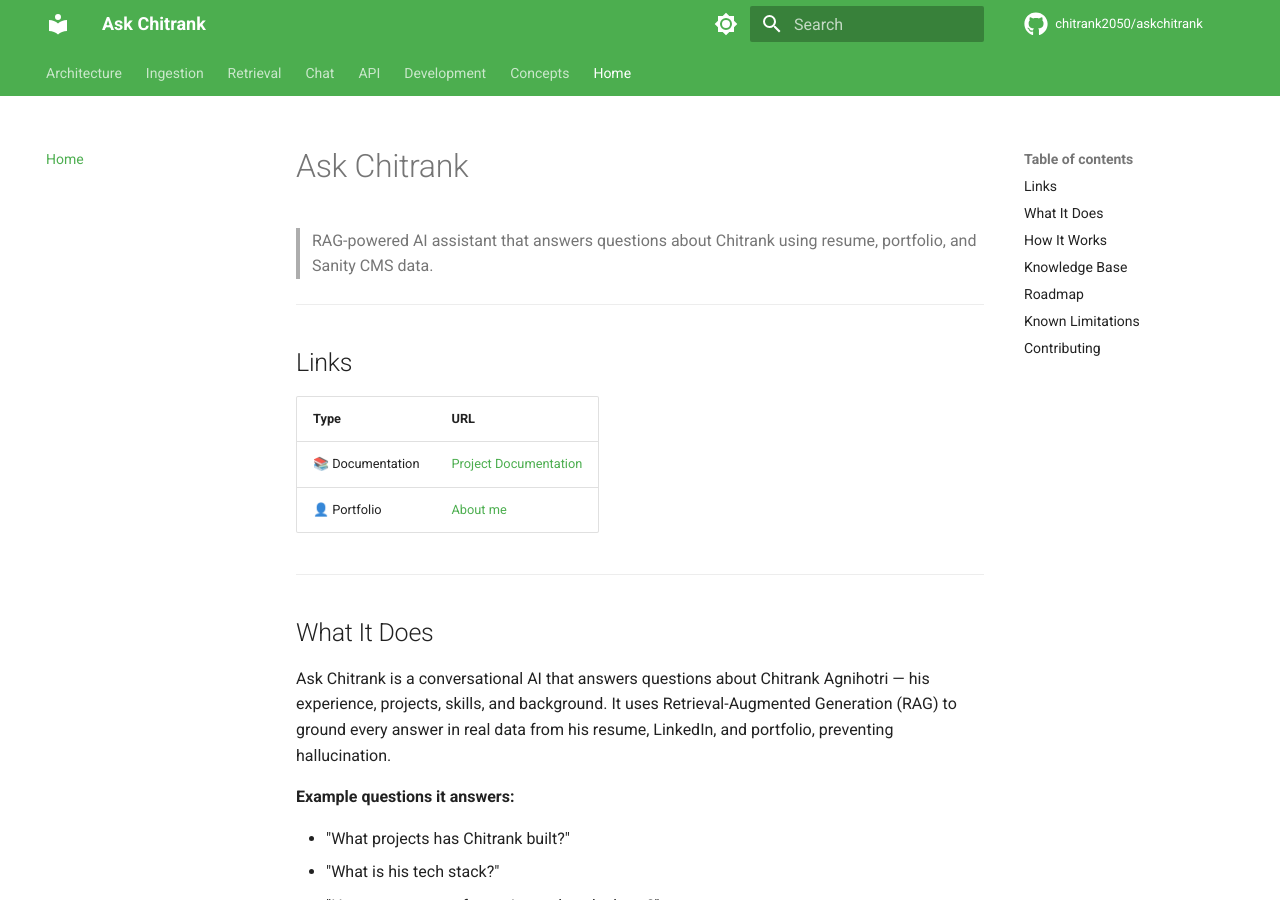
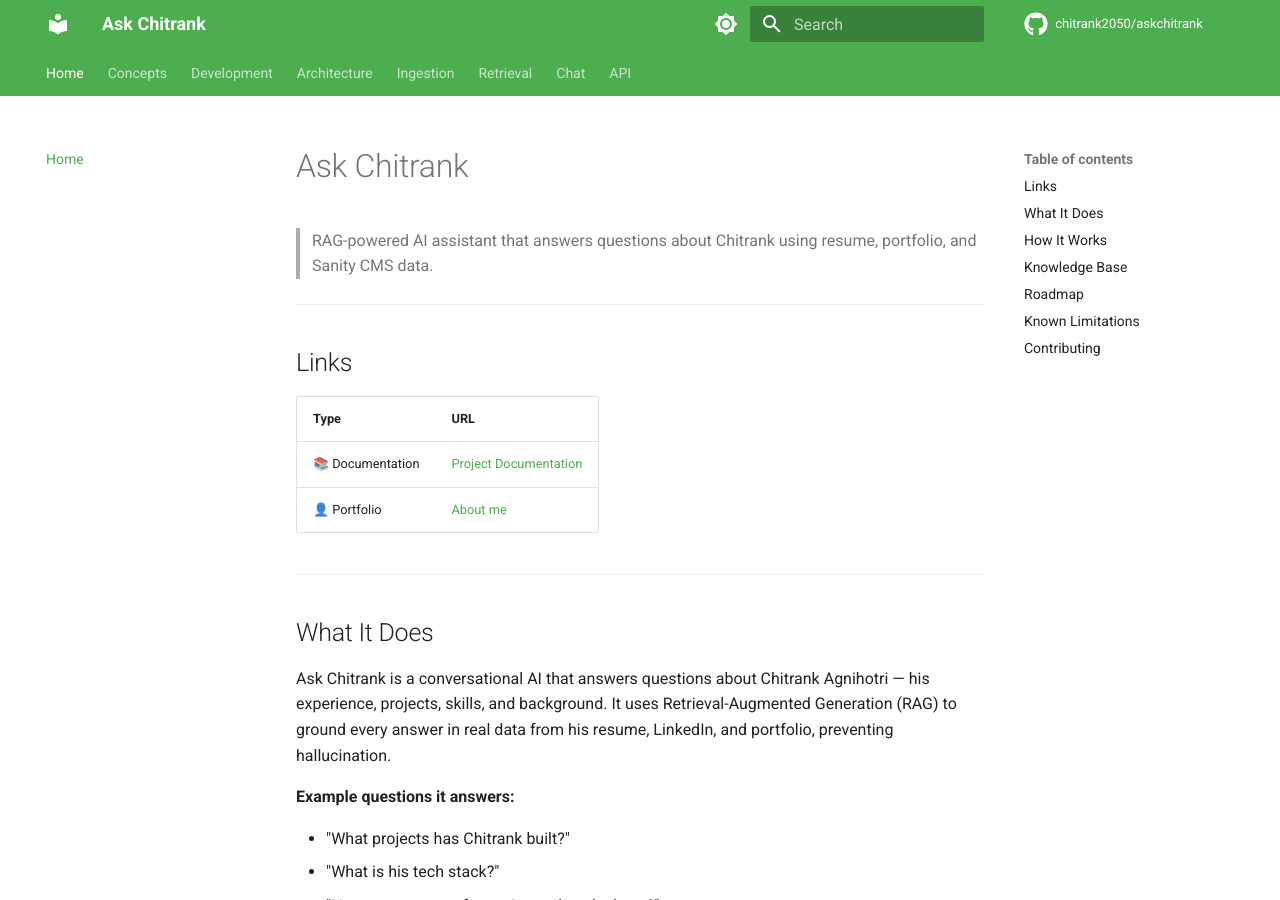
Before and after one commit to chitrank2050/askchitrank, an MkDocs documentation site: the page built from docs/index.md, in a window 1280 px wide and 900 px high. Built offline with MkDocs 1.6.1 and Material for MkDocs 9.7.7, drawn with Linux system fonts in a browser that asks for light colours; comment, search, counter and statistics services are not loaded; some of the changed lines change nothing that is shown.

Commit message:
chore: Reorder MkDocs navigation entries.

```diff
--- a/mkdocs.yml
+++ b/mkdocs.yml
@@ -60,6 +60,13 @@ plugins:
             show_root_heading: true
 
 nav:
+  - Home: index.md
+  - Concepts:
+    - Overview: concepts/overview.md
+  - Development:
+    - Setup: development/setup.md
+    - Database: development/database.md
+    - Tech Stack: development/tech_stack.md
   - Architecture:
     - Overview: architecture/overview.md
   - Ingestion:
@@ -70,13 +77,6 @@ nav:
     - Overview: chat/overview.md
   - API:
     - Reference: api/overview.md
-  - Development:
-    - Setup: development/setup.md
-    - Database: development/database.md
-    - Tech Stack: development/tech_stack.md
-  - Concepts:
-    - Overview: concepts/overview.md
-  - Home: index.md
 
 extra:
   social:
```
